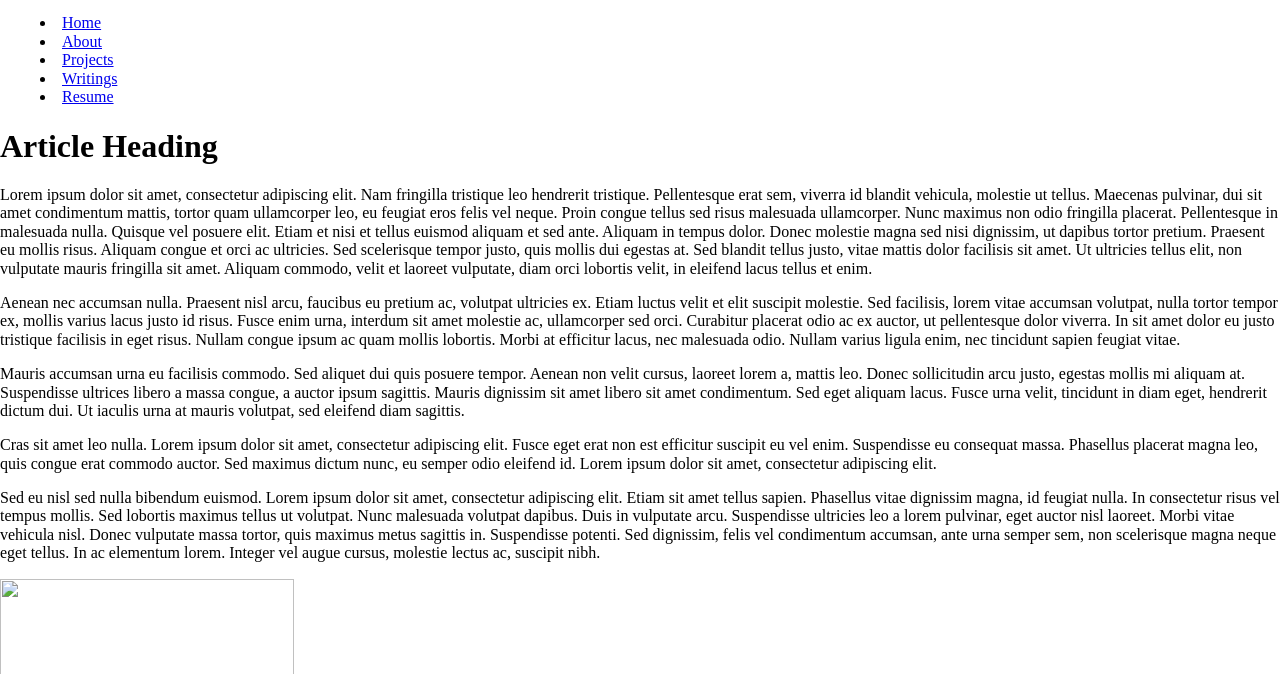
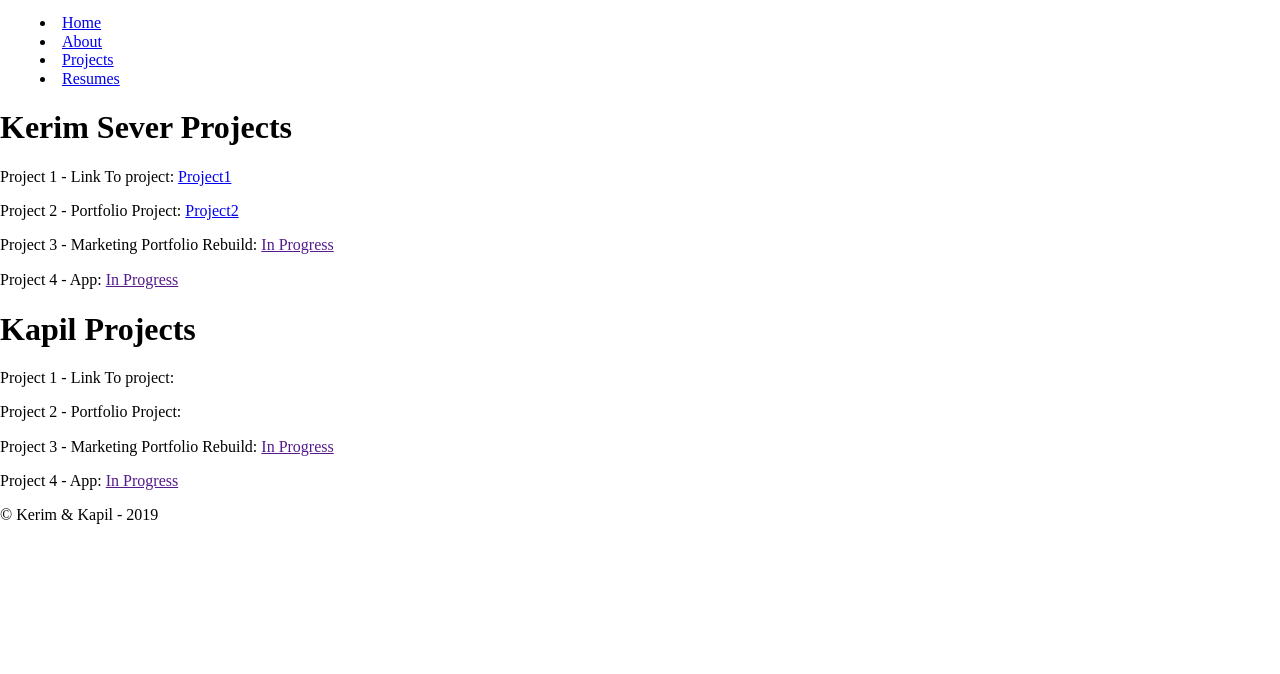
Before and after one commit to kstacks792/MiniProject2, a plain HTML site: page Projects.html in a window 1280 px wide. Shown: the part 126-800 px from the top of the page. Drawn offline with nearby package versions, Linux system fonts and the light colour scheme.

Commit message:
Deleted writings because we are only group of 2 and I finished the Projects page

```diff
--- a/Projects.html
+++ b/Projects.html
@@ -34,8 +34,7 @@
         <li><a href="index.html">Home</a></li>
         <li><a href="about.html">About</a></li>
         <li><a href="projects.html">Projects</a></li>
-        <li><a href="writings.html">Writings</a></li>
-        <li><a href="resume.html">Resume</a></li>
+        <li><a href="resume.html">Resumes</a></li>
       </menu>
     </div>
     <div id="masthead">
@@ -43,55 +42,52 @@
   </div>
   <div id="content">
     <div id="heading">
-      <h1>Article Heading</h1>
+      <h1>Kerim Sever Projects</h1>
     </div>
     <div id="article_body">
       <p>
-        Lorem ipsum dolor sit amet, consectetur adipiscing elit. Nam fringilla tristique leo hendrerit tristique.
-        Pellentesque erat sem, viverra id blandit vehicula, molestie ut tellus. Maecenas pulvinar, dui sit amet condimentum
-        mattis, tortor quam ullamcorper leo, eu feugiat eros felis vel neque. Proin congue tellus sed risus malesuada
-        ullamcorper. Nunc maximus non odio fringilla placerat. Pellentesque in malesuada nulla. Quisque vel posuere elit.
-        Etiam et nisi et tellus euismod aliquam et sed ante. Aliquam in tempus dolor. Donec molestie magna sed nisi
-        dignissim, ut dapibus tortor pretium. Praesent eu mollis risus. Aliquam congue et orci ac ultricies. Sed scelerisque
-        tempor justo, quis mollis dui egestas at. Sed blandit tellus justo, vitae mattis dolor facilisis sit amet. Ut
-        ultricies tellus elit, non vulputate mauris fringilla sit amet. Aliquam commodo, velit et laoreet vulputate, diam
-        orci lobortis velit, in eleifend lacus tellus et enim.
+        Project 1 - Link To project:
+      <a href="https://github.com/Kerim-Sever/MiniProject">Project1</a>
+
       </p>
       <p>
-        Aenean nec accumsan nulla. Praesent nisl arcu, faucibus eu pretium ac, volutpat ultricies ex. Etiam luctus velit et
-        elit suscipit molestie. Sed facilisis, lorem vitae accumsan volutpat, nulla tortor tempor ex, mollis varius lacus
-        justo id risus. Fusce enim urna, interdum sit amet molestie ac, ullamcorper sed orci. Curabitur placerat odio ac ex
-        auctor, ut pellentesque dolor viverra. In sit amet dolor eu justo tristique facilisis in eget risus. Nullam congue
-        ipsum ac quam mollis lobortis. Morbi at efficitur lacus, nec malesuada odio. Nullam varius ligula enim, nec
-        tincidunt sapien feugiat vitae.
+        Project 2 - Portfolio Project:
+        <a href="https://github.com/Kerim-Sever/MiniProject2">Project2</a>
       </p>
       <p>
-        Mauris accumsan urna eu facilisis commodo. Sed aliquet dui quis posuere tempor. Aenean non velit cursus, laoreet
-        lorem a, mattis leo. Donec sollicitudin arcu justo, egestas mollis mi aliquam at. Suspendisse ultrices libero a
-        massa congue, a auctor ipsum sagittis. Mauris dignissim sit amet libero sit amet condimentum. Sed eget aliquam
-        lacus. Fusce urna velit, tincidunt in diam eget, hendrerit dictum dui. Ut iaculis urna at mauris volutpat, sed
-        eleifend diam sagittis.
+        Project 3 - Marketing Portfolio Rebuild:
+        <a href="">In Progress</a>
+      <p/>
+      <p>
+        Project 4 - App:
+        <a href="">In Progress</a>
+      </p>
+
+
+
+      <div id="heading">
+        <h1>Kapil Projects</h1>
+      </div>
+      <p>
+        Project 1 - Link To project:
+
       </p>
       <p>
-        Cras sit amet leo nulla. Lorem ipsum dolor sit amet, consectetur adipiscing elit. Fusce eget erat non est efficitur
-        suscipit eu vel enim. Suspendisse eu consequat massa. Phasellus placerat magna leo, quis congue erat commodo auctor.
-        Sed maximus dictum nunc, eu semper odio eleifend id. Lorem ipsum dolor sit amet, consectetur adipiscing elit.
+        Project 2 - Portfolio Project:
+
       </p>
       <p>
-        Sed eu nisl sed nulla bibendum euismod. Lorem ipsum dolor sit amet, consectetur adipiscing elit. Etiam sit amet
-        tellus sapien. Phasellus vitae dignissim magna, id feugiat nulla. In consectetur risus vel tempus mollis. Sed
-        lobortis maximus tellus ut volutpat. Nunc malesuada volutpat dapibus. Duis in vulputate arcu. Suspendisse ultricies
-        leo a lorem pulvinar, eget auctor nisl laoreet. Morbi vitae vehicula nisl. Donec vulputate massa tortor, quis
-        maximus metus sagittis in. Suspendisse potenti. Sed dignissim, felis vel condimentum accumsan, ante urna semper sem,
-        non scelerisque magna neque eget tellus. In ac elementum lorem. Integer vel augue cursus, molestie lectus ac,
-        suscipit nibh.
+        Project 3 - Marketing Portfolio Rebuild:
+        <a href="">In Progress</a>
+      <p/>
+      <p>
+        Project 4 - App:
+        <a href="">In Progress</a>
       </p>
+
     </div>
   </div>
-  <div id="sidebar">
-    <div id="sidebar_image">
-      <img src="img/keith.jpeg" height="320" width="294"/>
-    </div>
+
     </div>
   <div id="footer">
     © Kerim & Kapil -
```
Also changed, not shown: Resume.html (+1 -2 lines), Writings.html (deleted, +0 -127 lines), about.html (+1 -2 lines), index.html (+1 -2 lines).
